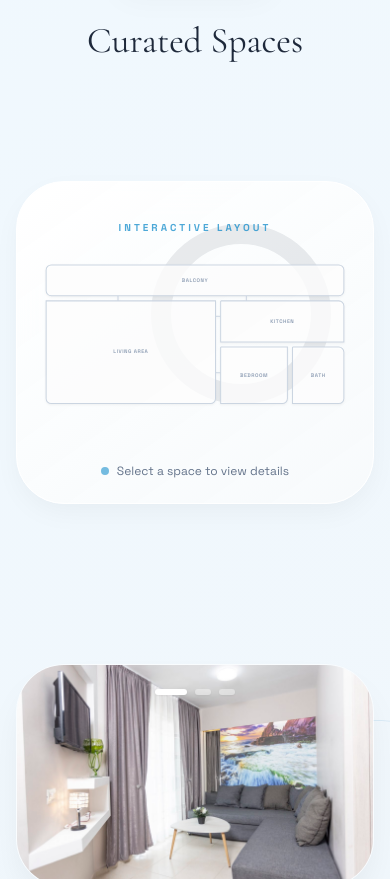
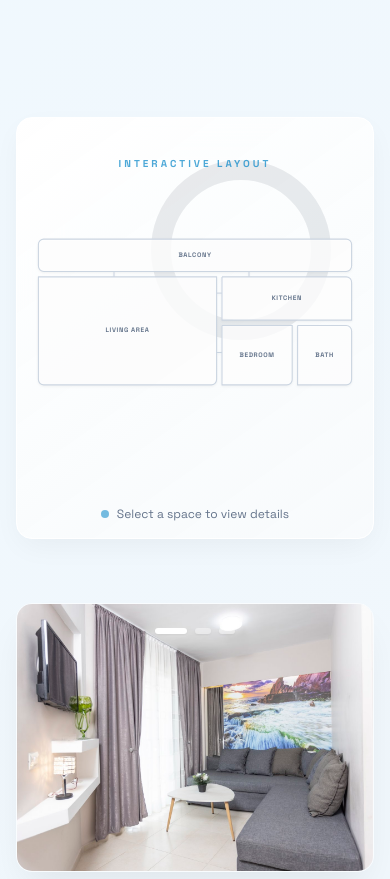
Before and after one commit to BESTOFALL11/Apartment-Duri, a React (Vite) app: page / in a window 390 px wide. Shown: the part 1121-2000 px from the top of the page. Built offline with nearby package versions, Linux system fonts and the light colour scheme.

Commit message:
Floor plan: bigger on mobile (1:1 aspect), faster animations

```diff
--- a/components/Amenities.tsx
+++ b/components/Amenities.tsx
@@ -23,9 +23,9 @@ const Amenities: React.FC = () => {
   };
 
   return (
-    <section id="amenities" className="py-32 relative overflow-hidden z-10">
+    <section id="amenities" className="py-16 md:py-32 relative overflow-hidden z-10">
       <div className="max-w-7xl mx-auto px-4 sm:px-6 lg:px-8 relative z-10">
-        <div className="text-center mb-24">
+        <div className="text-center mb-12 md:mb-24">
           <motion.div
             initial={{ opacity: 0, y: 20 }}
             whileInView={{ opacity: 1, y: 0 }}
@@ -50,8 +50,7 @@ const Amenities: React.FC = () => {
             <motion.div
               key={index}
               variants={itemVariants}
-              whileHover={{ y: -4 }}
-              className="group p-8 rounded-[2rem] bg-white border border-slate-100/50 shadow-sm hover:shadow-md transition-shadow duration-300 relative overflow-hidden"
+              className="group p-6 md:p-8 rounded-xl md:rounded-[2rem] bg-white border border-slate-100/50 shadow-sm md:hover:shadow-md transition-shadow duration-300 relative overflow-hidden"
             >
               {/* Hover Gradient Background */}
               <div className="absolute inset-0 bg-gradient-to-br from-brand-primary/5 via-transparent to-transparent opacity-0 group-hover:opacity-100 transition-opacity duration-500" />
--- a/components/Hero.tsx
+++ b/components/Hero.tsx
@@ -72,7 +72,7 @@ const Hero: React.FC = () => {
 
           <motion.h1
             variants={itemVariants}
-            className="text-6xl md:text-8xl lg:text-9xl font-serif font-bold text-white mb-6 leading-[0.9]"
+            className="text-5xl md:text-8xl lg:text-9xl font-serif font-bold text-white mb-6 leading-[0.9]"
             style={{
               textShadow: '0 4px 20px rgba(0,0,0,0.5), 0 2px 8px rgba(0,0,0,0.4)'
             }}
--- a/components/Showcase.tsx
+++ b/components/Showcase.tsx
@@ -50,7 +50,7 @@ const Showcase: React.FC = () => {
   };
 
   return (
-    <div id="showcase" className="relative z-10 py-32 md:py-48 overflow-hidden">
+    <div id="showcase" className="relative z-10 py-16 md:py-32 lg:py-48 overflow-hidden">
       <div className="text-center px-4 mb-24 relative z-10">
         <motion.div
           initial={{ opacity: 0, y: 30 }}
@@ -71,7 +71,7 @@ const Showcase: React.FC = () => {
       {/* Interactive Floor Plan */}
       <InteractiveFloorPlan />
 
-      <div className="space-y-32 md:space-y-48">
+      <div className="space-y-16 md:space-y-32 lg:space-y-48">
         {ROOMS.map((room, index) => (
           <RoomSection
             key={room.id}
@@ -170,8 +170,8 @@ const InteractiveFloorPlan: React.FC = () => {
       pathLength: 1,
       opacity: 1,
       transition: {
-        duration: 1.5,
-        ease: "easeInOut"
+        duration: 0.6,
+        ease: "easeOut"
       }
     }
   };
@@ -191,12 +191,12 @@ const InteractiveFloorPlan: React.FC = () => {
       <motion.text
         initial={{ opacity: 0 }}
         whileInView={{ opacity: 1 }}
-        transition={{ delay: 1, duration: 0.5 }}
+        transition={{ delay: 0.3, duration: 0.2 }}
         x={x}
         y={y}
         textAnchor="middle"
         dominantBaseline="middle"
-        className="text-[10px] md:text-xs font-bold fill-slate-400 pointer-events-none uppercase tracking-widest transition-colors duration-300 group-hover:fill-brand-primary font-sans select-none"
+        className="text-xs md:text-sm font-bold fill-slate-500 pointer-events-none uppercase tracking-widest transition-colors duration-300 group-hover:fill-brand-primary font-sans select-none"
       >
         {label}
       </motion.text>
@@ -204,13 +204,13 @@ const InteractiveFloorPlan: React.FC = () => {
   );
 
   return (
-    <div className="max-w-5xl mx-auto px-4 mb-40">
+    <div className="max-w-5xl mx-auto px-4 mb-16 md:mb-40">
       <motion.div
-        initial={{ opacity: 0, y: 50 }}
+        initial={{ opacity: 0, y: 20 }}
         whileInView={{ opacity: 1, y: 0 }}
-        viewport={{ once: true, margin: "-100px" }}
-        transition={{ duration: 0.8 }}
-        className="glass-card p-6 md:p-12 rounded-[3rem] relative overflow-hidden"
+        viewport={{ once: true }}
+        transition={{ duration: 0.4 }}
+        className="glass-card p-4 md:p-12 rounded-2xl md:rounded-[3rem] relative overflow-hidden"
       >
         <div className="absolute top-0 right-0 p-8 opacity-10">
           <svg width="200" height="200" viewBox="0 0 200 200">
@@ -222,7 +222,7 @@ const InteractiveFloorPlan: React.FC = () => {
           <span className="text-brand-primary text-[10px] font-bold tracking-[0.3em] uppercase opacity-70">Interactive Layout</span>
         </div>
 
-        <div className="aspect-[16/10] md:aspect-[2.2/1] w-full mt-8">
+        <div className="aspect-[1/1] md:aspect-[2.2/1] w-full mt-4 md:mt-8">
           <motion.svg
             viewBox="0 0 600 350"
             className="w-full h-full drop-shadow-sm select-none"
@@ -343,7 +343,7 @@ const RoomSection: React.FC<RoomSectionProps> = ({ room, index, onFullscreen })
             transition={{ duration: 0.6, ease: "easeOut" }}
             viewport={{ once: true, margin: "-50px" }}
           >
-            <div className="relative rounded-[3rem] overflow-hidden aspect-[16/10] shadow-soft border border-white/60 group">
+            <div className="relative rounded-2xl md:rounded-[3rem] overflow-hidden aspect-[4/3] md:aspect-[16/10] shadow-soft border border-white/60 group">
               {/* Image Container (parallax removed for performance) */}
               <div className="w-full h-full relative">
                 <AnimatePresence initial={false} custom={direction} mode="popLayout">
@@ -356,9 +356,8 @@ const RoomSection: React.FC<RoomSectionProps> = ({ room, index, onFullscreen })
                     animate="center"
                     exit="exit"
                     transition={{
-                      x: { type: "spring", stiffness: 200, damping: 25 },
-                      opacity: { duration: 0.4 },
-                      scale: { duration: 0.6 }
+                      x: { type: "tween", duration: 0.3 },
+                      opacity: { duration: 0.2 }
                     }}
                     alt={room.title}
                     className="absolute inset-0 w-full h-full object-cover"
@@ -414,18 +413,18 @@ const RoomSection: React.FC<RoomSectionProps> = ({ room, index, onFullscreen })
               </div>
             </div>
 
-            {/* Decorative background element */}
-            <div className={`absolute -bottom-10 -right-10 w-full h-full border border-brand-primary/10 rounded-[3rem] -z-10 ${isEven ? 'translate-x-4 translate-y-4' : '-translate-x-4 translate-y-4'}`}></div>
+            {/* Decorative background element - hidden on mobile for performance */}
+            <div className={`hidden md:block absolute -bottom-10 -right-10 w-full h-full border border-brand-primary/10 rounded-[3rem] -z-10 ${isEven ? 'translate-x-4 translate-y-4' : '-translate-x-4 translate-y-4'}`}></div>
           </motion.div>
 
           {/* Text Block - Made Smaller (approx 40%) */}
           <div className="w-full lg:w-[38%] relative z-10">
             <motion.div
-              initial={{ opacity: 0, y: 40 }}
+              initial={{ opacity: 0, y: 20 }}
               whileInView={{ opacity: 1, y: 0 }}
               viewport={{ once: true }}
-              transition={{ duration: 0.8, delay: 0.2 }}
-              className="glass-card p-6 md:p-10 rounded-[2.5rem]"
+              transition={{ duration: 0.4 }}
+              className="glass-card p-5 md:p-10 rounded-2xl md:rounded-[2.5rem]"
             >
               <div className="flex items-center space-x-4 mb-4">
                 <span className="text-3xl font-serif text-brand-primary italic drop-shadow-[0_0_15px_rgba(2,132,199,0.2)]">0{index + 1}</span>
```
